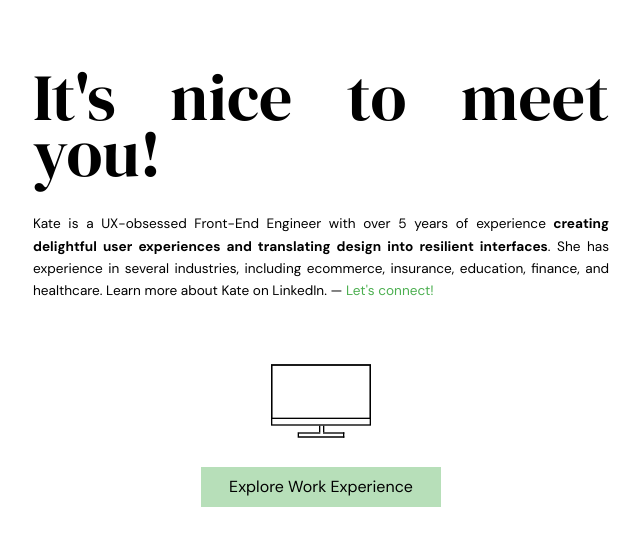
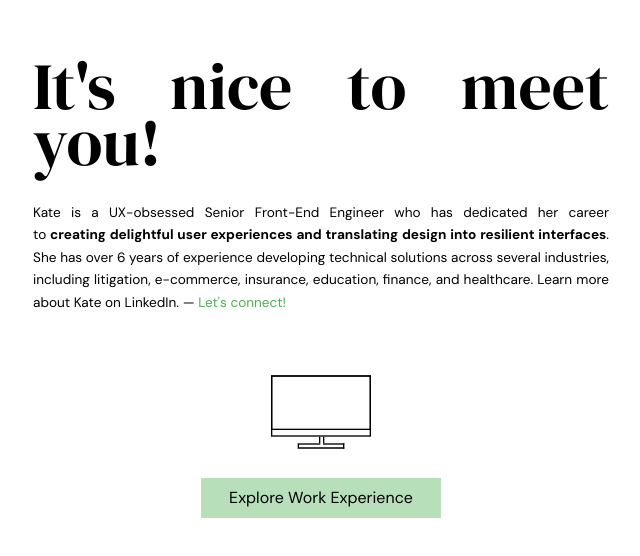
Before and after one commit to kate-bishop/thekatebishop, a Next.js app: page / in a window 1280 px wide. Shown: the part 952-1508 px from the top of the page, without its empty margins (319-959 px from the left). Built offline with nearby package versions, Linux system fonts and the light colour scheme.

Commit message:
updated about strings

```diff
--- a/components/header.tsx
+++ b/components/header.tsx
@@ -9,6 +9,7 @@ import { aboutMe, contact } from '../utils/strings';
 import Typography from '@mui/material/Typography';
 import { CSSTransition } from 'react-transition-group';
 import { ThemeProvider } from '@mui/material/styles';
+import { Tooltip } from '@mui/material';
 
 export default function Header() {
     const useSmallScreen = useContext(SmallScreenContext);
@@ -36,6 +37,7 @@ export default function Header() {
                             <div className={utils.greenspan} />
                             {useSmallScreen && <Typography variant="subtitle1">{aboutMe.tagline1}</Typography>}
                             <div className={styles.logolinks}>
+                                <Tooltip title="Kate's LinkedIn" placement="top">
                                     <a href={contact.linkedIn} target="_blank" rel="noreferrer" className={styles.logo}>
                                         <Image
                                             priority
@@ -45,6 +47,8 @@ export default function Header() {
                                             alt="LinkedIn"
                                         />
                                     </a>
+                                </Tooltip>
+                                <Tooltip title="Kate's GitHub" placement="top">
                                     <a href={contact.github} target="_blank" rel="noreferrer" className={styles.logo}>
                                         <Image
                                             priority
@@ -54,6 +58,7 @@ export default function Header() {
                                             alt="GitHub"
                                         />
                                     </a>
+                                </Tooltip>
                             </div>
                         </div>
                     </CSSTransition>
--- a/utils/strings.ts
+++ b/utils/strings.ts
@@ -13,13 +13,13 @@ export const aboutMe = {
   tagline1: 'Atlanta-based tech fanatic making leading-edge solutions reality.',
   tagline2: "It's nice to meet you!",
   aboutKate:
-    'Kate is a UX-obsessed Front-End Engineer with over 6 years of experience creating delightful user experiences and translating design into resilient interfaces. She has experience in several industries, including litigation, e-commerce, insurance, education, finance, and healthcare.',
+    'Kate is a UX-obsessed Senior Front-End Engineer who has dedicated her career to creating delightful user experiences and translating design into resilient interfaces. She has over 6 years of experience developing technical solutions across several industries, including litigation, e-commerce, insurance, education, finance, and healthcare.',
   aboutKateA:
-    'Kate is a UX-obsessed Front-End Engineer with over 5 years of experience',
+    'Kate is a UX-obsessed Senior Front-End Engineer who has dedicated her career to',
   aboutKateB:
     'creating delightful user experiences and translating design into resilient interfaces',
   aboutKateC:
-    '. She has experience in several industries, including ecommerce, insurance, education, finance, and healthcare.',
+    '. She has over 6 years of experience developing technical solutions across several industries, including litigation, e-commerce, insurance, education, finance, and healthcare.',
   aboutMe:
     'I am a Senior Front-End Software Engineer with over 6 years of experience in software development. With my background in development and an eye towards the future, I bring an innovative perspective framed with technical possibility to business and product analysis.',
   aboutMeSeeking:
```
Lines whose indentation alone changed are shown as unchanged.
